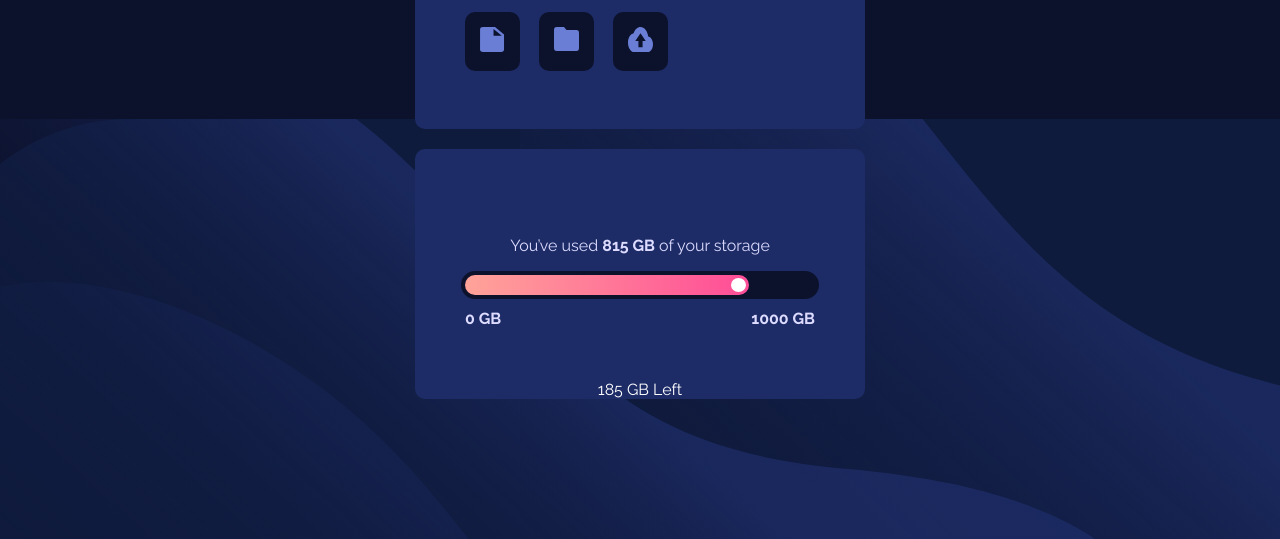
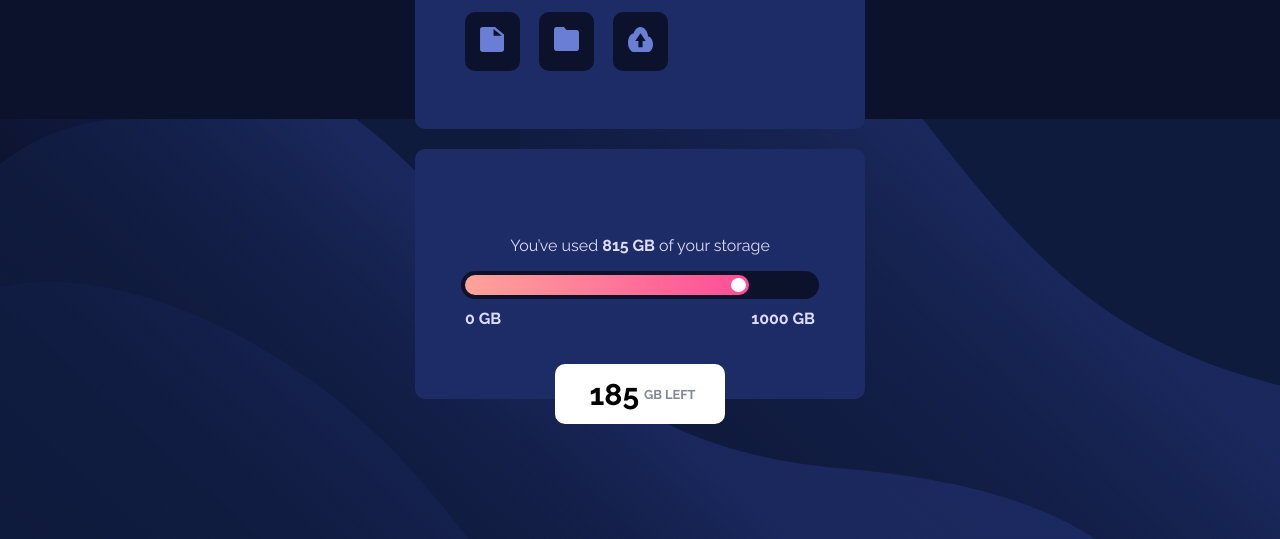
Before and after one commit to cdsandoval/frontend-challenges, a plain HTML site: page fylo-data-storage-component-master/index.html in a window 1280 px wide. Shown: the part 280-819 px from the top of the page. Drawn offline with Linux system fonts and the light colour scheme.

Commit message:
Add card-info label

```diff
--- a/fylo-data-storage-component-master/index.html
+++ b/fylo-data-storage-component-master/index.html
@@ -59,9 +59,7 @@
             <span>0 GB</span>
             <span>1000 GB</span>
           </div>
-          <div class="left-storage">
-            185 GB Left
-          </div>
+          <div class="left-storage"><span>185</span> GB Left</div>
         </div>
       </div>
     </div>
--- a/fylo-data-storage-component-master/styles.css
+++ b/fylo-data-storage-component-master/styles.css
@@ -128,5 +128,23 @@ ul li img {
 
 .left-storage {
   position: absolute;
-  bottom: 0px;
+  bottom: -25px;
+  width: 150px;
+  display: flex;
+  justify-content: center;
+  align-items: center;
+  background-color: #fff;
+  height: 40px;
+  border-radius: 10px;
+  padding: 10px;
+  font-size: 0.8em;
+  text-transform: uppercase;
+  color: hsl(229, 7%, 55%);
+  font-weight: bold;
 }
+
+.left-storage span {
+  font-size: 30px;
+  color: #000;
+  margin: 5px;
+}
```
